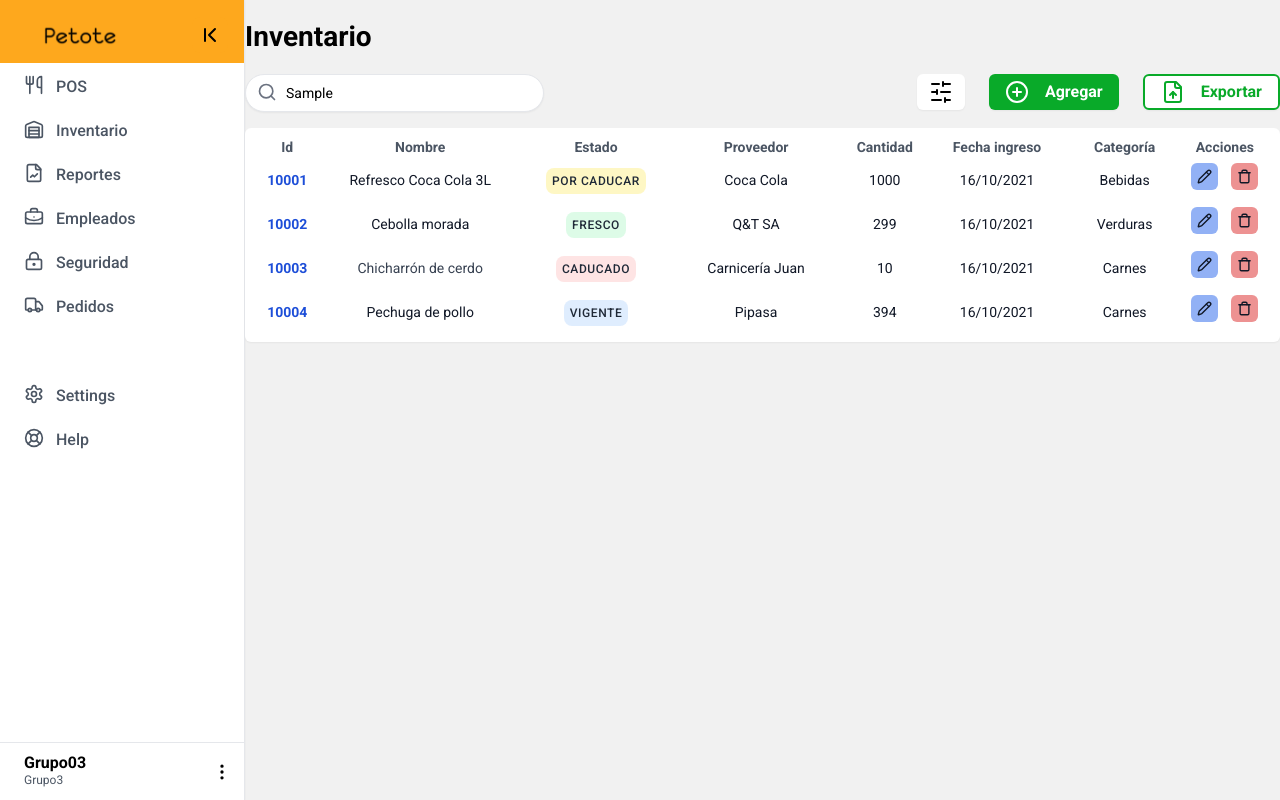
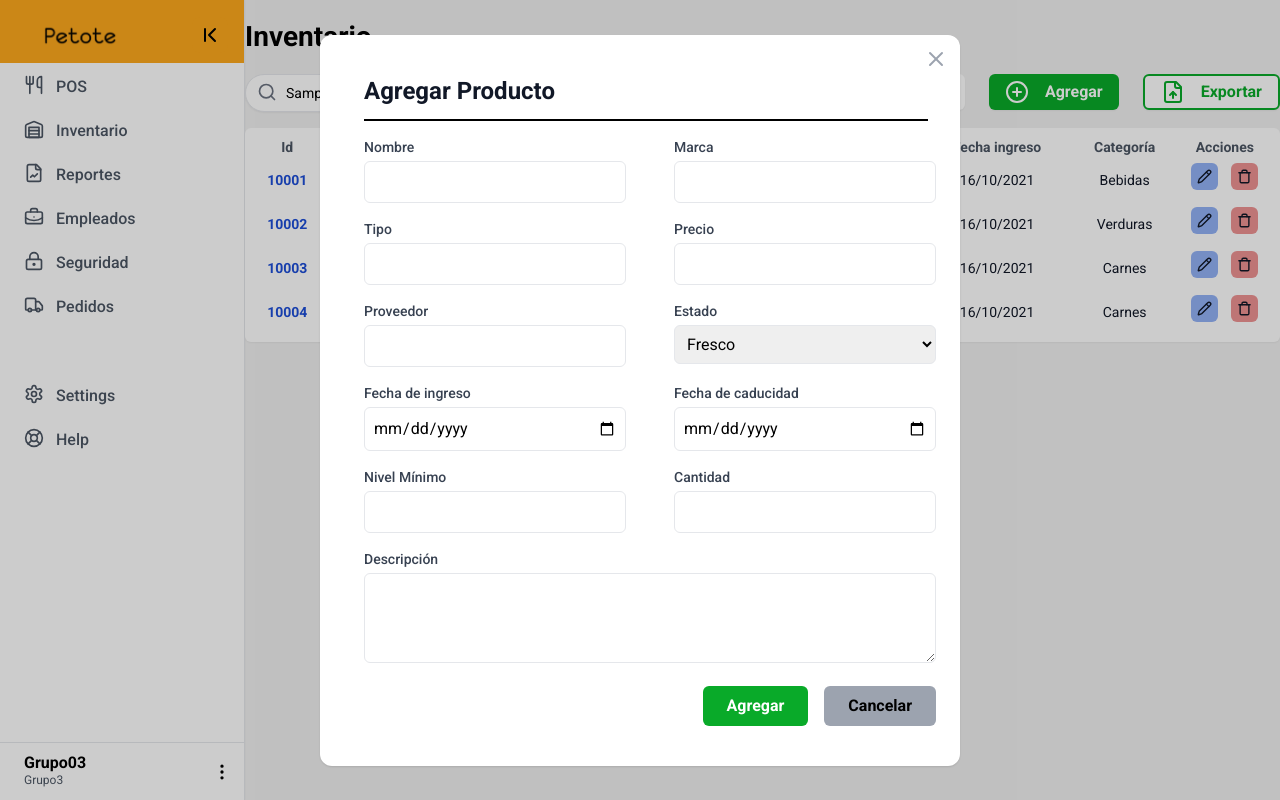
Before and after one commit to Franac2428/POS_Admin, a Next.js app: page /inventario in a window 1280 px wide. Both pictures are taken after typing "Sample" into the empty fields and a click on the button "Agregar". Built offline with nearby package versions, Linux system fonts and the light colour scheme.

Commit message:
modal agregar

```diff
--- a/app/(auth)/layout.js
+++ b/app/(auth)/layout.js
@@ -11,13 +11,11 @@ export const metadata = {
 export default function RootLayout({ children }) {
   return (
     <html lang="en">
-            <body className={roboto.className}>
-
+        <body className={roboto.className}>
           <div className="w-full h-screen flex flex-col">
-          {children}
+            {children}
 
           </div>
-
         </body>
     </html>
 
--- a/app/(dashboard)/inventario/page.js
+++ b/app/(dashboard)/inventario/page.js
@@ -4,12 +4,13 @@ import {  SlidersHorizontal,FileUp, CirclePlus,Pencil,Trash } from "lucide-react
 import Buscador from "../../components/buscador";
 import { useState } from "react"
 import Eliminar from "../../components/eliminarProducto"
-
-
-
+import Agregar from "@/app/components/crearProducto";
 
 export default function inventario() {
   const [open, setOpen] = useState(false);
+  const [agregar, setAgregar] = useState(false);
+
+
   return (
     <>
 
@@ -22,8 +23,8 @@ export default function inventario() {
           <div className="col-start-8 col-span-3 ">
             <div className="flex justify-end gap-6">
               <button className="active:scale-[.98] active:duration-75 transition-all hover:scale-[1.01]  ease-in-out transform shadow-sm bg-white px-3 py-1 rounded-md"><SlidersHorizontal/></button>
-              <button className="flex items-center gap-4 shadow-sm active:scale-[.98] active:duration-75 transition-all hover:scale-[1.01]  ease-in-out transform
-                 text-white font-semibold bg-verde px-4 py-1 rounded-md relative flex-1">
+              <button  className="flex items-center gap-4 shadow-sm active:scale-[.98] active:duration-75 transition-all hover:scale-[1.01]  ease-in-out transform
+                 text-white font-semibold bg-verde px-4 py-1 rounded-md relative flex-1" onClick={() => setAgregar(true)} >
                     <CirclePlus className=" text-white-800"/>
                     <div className="">Agregar</div>
                 </button>
@@ -62,8 +63,8 @@ export default function inventario() {
                   <td className="p-3 text-center text-sm text-gray-900 whitespace-nowrap">16/10/2021</td>
                   <td className="p-3 text-center text-sm text-gray-900 whitespace-nowrap">Bebidas</td>
                   <td className=" flex gap-1 justify-evenly my-1 whitespace-nowrap">
-                    <button className="p-1.5 text-gray-900 active:scale-[.98] active:duration-75 transition-all hover:scale-[1.01]  ease-in-out transform bg-blue-600 bg-opacity-50 rounded-md "><Pencil size={15}  strokeWidth={2.2}/></button>
-                    <button className="p-1.5 text-gray-900 active:scale-[.98] active:duration-75 transition-all hover:scale-[1.01]  ease-in-out transform bg-red-600 bg-opacity-50 rounded-md "><Trash size={15} strokeWidth={2.2} /> </button>
+                    <button className="p-1.5 text-gray-900 active:scale-[.98] active:duration-75 transition-all hover:scale-[1.01]  ease-in-out transform bg-blue-600 bg-opacity-50 rounded-md " onClick={() => setAgregar(true)}><Pencil size={15}  strokeWidth={2.2}/></button>
+                    <button className="p-1.5 text-gray-900 active:scale-[.98] active:duration-75 transition-all hover:scale-[1.01]  ease-in-out transform bg-red-600 bg-opacity-50 rounded-md"  onClick={() => setOpen(true)}><Trash size={15} strokeWidth={2.2} /> </button>
                   </td>
                 </tr>
                 <tr className="">
@@ -79,7 +80,7 @@ export default function inventario() {
                   <td className="p-3 text-center text-sm text-gray-900 whitespace-nowrap">16/10/2021</td>
                   <td className="p-3 text-center text-sm text-gray-900 whitespace-nowrap">Verduras</td>
                   <td className=" flex gap-1 justify-evenly my-1 whitespace-nowrap">
-                    <button className="p-1.5 text-gray-900 active:scale-[.98] active:duration-75 transition-all hover:scale-[1.01]  ease-in-out transform bg-blue-600 bg-opacity-50 rounded-md "><Pencil size={15}  strokeWidth={2.2}/></button>
+                  <button className="p-1.5 text-gray-900 active:scale-[.98] active:duration-75 transition-all hover:scale-[1.01]  ease-in-out transform bg-blue-600 bg-opacity-50 rounded-md "onClick={() => setAgregar(true)}><Pencil size={15}  strokeWidth={2.2}/></button>
                     <button className="p-1.5 text-gray-900 active:scale-[.98] active:duration-75 transition-all hover:scale-[1.01]  ease-in-out transform bg-red-600 bg-opacity-50 rounded-md"  onClick={() => setOpen(true)}><Trash size={15} strokeWidth={2.2} /> </button>
                   </td>
                 </tr>
@@ -96,7 +97,7 @@ export default function inventario() {
                   <td className="p-3 text-center text-sm text-gray-900 whitespace-nowrap">16/10/2021</td>
                   <td className="p-3 text-center text-sm text-gray-900 whitespace-nowrap">Carnes</td>
                   <td className=" flex gap-1 justify-evenly my-1 whitespace-nowrap">
-                    <button className="p-1.5 text-gray-900 active:scale-[.98] active:duration-75 transition-all hover:scale-[1.01]  ease-in-out transform bg-blue-600 bg-opacity-50 rounded-md "><Pencil size={15}  strokeWidth={2.2}/></button>
+                  <button className="p-1.5 text-gray-900 active:scale-[.98] active:duration-75 transition-all hover:scale-[1.01]  ease-in-out transform bg-blue-600 bg-opacity-50 rounded-md "onClick={() => setAgregar(true)}><Pencil size={15}  strokeWidth={2.2}/></button>
                     <button className="p-1.5 text-gray-900 active:scale-[.98] active:duration-75 transition-all hover:scale-[1.01]  ease-in-out transform bg-red-600 bg-opacity-50 rounded-md"  onClick={() => setOpen(true)}><Trash size={15} strokeWidth={2.2} /> </button>
                   </td>
                 </tr>
@@ -113,7 +114,7 @@ export default function inventario() {
                   <td className="p-3 text-center text-sm text-gray-900 whitespace-nowrap">16/10/2021</td>
                   <td className="p-3 text-center text-sm text-gray-900 whitespace-nowrap">Carnes</td>
                   <td className=" flex gap-1 justify-evenly my-1 whitespace-nowrap">
-                    <button className="p-1.5 text-gray-900 active:scale-[.98] active:duration-75 transition-all hover:scale-[1.01]  ease-in-out transform bg-blue-600 bg-opacity-50 rounded-md "><Pencil size={15}  strokeWidth={2.2}/></button>
+                  <button className="p-1.5 text-gray-900 active:scale-[.98] active:duration-75 transition-all hover:scale-[1.01]  ease-in-out transform bg-blue-600 bg-opacity-50 rounded-md "onClick={() => setAgregar(true)}><Pencil size={15}  strokeWidth={2.2}/></button>
                     <button className="p-1.5 text-gray-900 active:scale-[.98] active:duration-75 transition-all hover:scale-[1.01]  ease-in-out transform bg-red-600 bg-opacity-50 rounded-md"  onClick={() => setOpen(true)}><Trash size={15} strokeWidth={2.2} /> </button>
                   </td>
                 </tr>
@@ -122,6 +123,8 @@ export default function inventario() {
           </div>
         </div>
         <Eliminar open={open} onClose={() => setOpen(false)}/>
+        <Agregar open={agregar} onClose={() => setAgregar(false)}/>
+
 
       </div>
     </>
--- /dev/null
+++ b/app/components/crearProducto.jsx
@@ -0,0 +1,101 @@
+import { X,CircleAlert } from "lucide-react";
+import {Toaster, toast} from 'sonner'
+
+export default function Agregar({ open, onClose }) {
+  const handleAgregar = () => {
+    toast.success('Acción realizada con éxito');
+    setTimeout(() => {
+      onClose();
+    }, 1500);
+  };
+
+  return (
+    <div onClick={onClose} className={`fixed inset-0  justify-center items-center grid grid-cols-8 transition-opacity
+        ${open ? "visible bg-black bg-opacity-20" : "invisible"}
+        `}>
+            <div onClick={(e) => e.stopPropagation()} className={` bg-white rounded-xl shadow p-6 transition-all col-span-4 col-start-3
+                ${open ? "scale-100 opacity-100" : "scale-125 opacity-0"}`}>
+                <button onClick={onClose} className="absolute top-2 right-2 p-1 rounded-lg text-gray-400 bg-white hover:bg-gray-50 hover:text-gray-600">
+                    <X /></button>
+                    <div className="w-full">
+                <div className="mx-5 my-4 w-full">
+                    <h2 className="text-2xl font-bold flex gap-3 text-center text-gray-900">Agregar Producto</h2>
+                    <hr className="my-3 mr-7 py-0.2 border border-black"></hr>
+
+                </div>
+                <form onSubmit={handleAgregar} className="ml-5 my-4 w-full">
+
+                    <div className="grid mr-5 gap-x-12 grid-cols-2">
+                        <div className="mb-4 ">
+                        <label htmlFor="nombre" className="block text-sm font-medium text-gray-700">Nombre</label>
+                        <input required type="text" id="nombre" name="nombre" className="mt-1 p-2 w-full border rounded-md focus:outline-none focus:ring-indigo-500 focus:border-indigo-500" />
+                        </div>
+
+                        <div className="mb-4">
+                        <label htmlFor="marca" className="block text-sm font-medium text-gray-700">Marca</label>
+                        <input required type="text" id="marca" name="marca" className="mt-1 p-2 w-full border rounded-md focus:outline-none focus:ring-indigo-500 focus:border-indigo-500" />
+                        </div>
+
+                        <div className="mb-4">
+                        <label htmlFor="tipo" className="block text-sm font-medium text-gray-700">Tipo</label>
+                        <input required type="text" id="tipo" name="tipo" className="mt-1 p-2 w-full border rounded-md focus:outline-none focus:ring-indigo-500 focus:border-indigo-500" />
+                        </div>
+                        <div className="mb-4">
+                        <label htmlFor="precio" className="block text-sm font-medium text-gray-700">Precio</label>
+                        <input requiredmtype="number" id="precio" name="precio" className="mt-1 p-2 w-full border rounded-md focus:outline-none focus:ring-indigo-500 focus:border-indigo-500" />
+                        </div>
+                        <div className="mb-4">
+                        <label htmlFor="proveedor" className="block text-sm font-medium text-gray-700">Proveedor</label>
+                        <input required type="text" id="proveedor" name="proveedor" className="mt-1 p-2 w-full border rounded-md focus:outline-none focus:ring-indigo-500 focus:border-indigo-500" />
+                        </div>
+                        <div className="mb-4">
+                        <label htmlFor="estado" className="block text-sm font-medium text-gray-700">Estado</label>
+                        <select required  id="estado" name="estado" className="mt-1 p-2 w-full border rounded-md focus:outline-none focus:ring-indigo-500 focus:border-indigo-500">
+                            <option value="fresco">Fresco</option>
+                            <option value="vigente">Vigente</option>
+                            <option value="por_caducar">Por Caducar</option>
+                            <option value="caducado">Caducado</option>
+                        </select>
+                        </div>
+                        <div className="mb-4">
+                        <label htmlFor="fechaIngreso" className="block text-sm font-medium text-gray-700">Fecha de ingreso</label>
+                        <input required type="date" id="fechaIngreso" name="fechaIngreso" className="mt-1 p-2 w-full border rounded-md focus:outline-none focus:ring-indigo-500 focus:border-indigo-500" />
+                        </div>
+                        <div className="mb-4">
+                        <label htmlFor="fechaCaducidad" className="block text-sm font-medium text-gray-700">Fecha de caducidad</label>
+                        <input required type="date" id="fechaCaducidad" name="fechaCaducidad" className="mt-1 p-2 w-full border rounded-md focus:outline-none focus:ring-indigo-500 focus:border-indigo-500" />
+                        </div>
+                        <div className="mb-4">
+                        <label htmlFor="nivelMinimo" className="block text-sm font-medium text-gray-700">Nivel Mínimo</label>
+                        <input required type="number" id="nivelMinimo" name="nivelMinimo" className="mt-1 p-2 w-full border rounded-md focus:outline-none focus:ring-indigo-500 focus:border-indigo-500" />
+                        </div>
+                        <div className="mb-4">
+                        <label htmlFor="cantidad" className="block text-sm font-medium text-gray-700">Cantidad</label>
+                        <input required type="number" id="cantidad" name="cantidad" className="mt-1 p-2 w-full border rounded-md focus:outline-none focus:ring-indigo-500 focus:border-indigo-500" />
+                        </div>
+                    </div>
+                    <div className="mb-4 mr-5">
+                    <label htmlFor="descripcion" className="block text-sm font-medium text-gray-700">Descripción</label>
+                    <textarea required id="descripcion" name="descripcion" rows="3" className="mt-1 p-2 w-full border rounded-md focus:outline-none focus:ring-indigo-500 focus:border-indigo-500"></textarea>
+                    </div>
+                    <div className="flex justify-end gap-4 mr-5 ">
+                    <button type="submit" className="bg-verde font-semibold rounded-md py-2 px-6 text-white">Agregar
+                    </button>
+                    <button type="button"
+                        className="bg-gray-400 font-semibold   rounded-md py-2 px-6"
+                        onClick={onClose}
+                    >
+                        Cancelar
+                    </button>
+                    </div>
+
+
+                </form>
+
+                </div>
+          </div>
+          <Toaster richColors/>
+
+  </div>
+);
+}
--- a/app/components/eliminarProducto.jsx
+++ b/app/components/eliminarProducto.jsx
@@ -1,4 +1,4 @@
-import { X } from "lucide-react";
+import { X,CircleAlert } from "lucide-react";
 import {Toaster, toast} from 'sonner'
 
 export default function Eliminar({ open, onClose }) {
@@ -19,7 +19,7 @@ export default function Eliminar({ open, onClose }) {
                     <X /></button>
                     <div className="w-full">
             <div className="mx-5 my-4 w-full">
-              <h2 className="text-lg font-bold text-gray-900">Confirmar eliminación</h2>
+              <h2 className="text-xl font-bold flex gap-3 text-center text-red-500"><CircleAlert/>Confirmar eliminación</h2>
               <hr className="my-3 mr-7 py-0.2 border border-black"></hr>
               <p className="text-md text-gray-800">
                 ¿Seguro que desea eliminar este producto?
--- a/package.json
+++ b/package.json
@@ -11,7 +11,7 @@
   "dependencies": {
     "lucide-react": "^0.364.0",
     "next": "^14.1.4",
-    "react": "^18",
+    "react": "^18.2.0",
     "react-dom": "^18",
     "react-hot-toast": "^2.4.1",
     "react-icons": "^5.0.1",
```
Also changed, not shown: app/components/filtro.jsx (added, +22 -0 lines), 1 other file (tests, documents, lock files or other folders).
